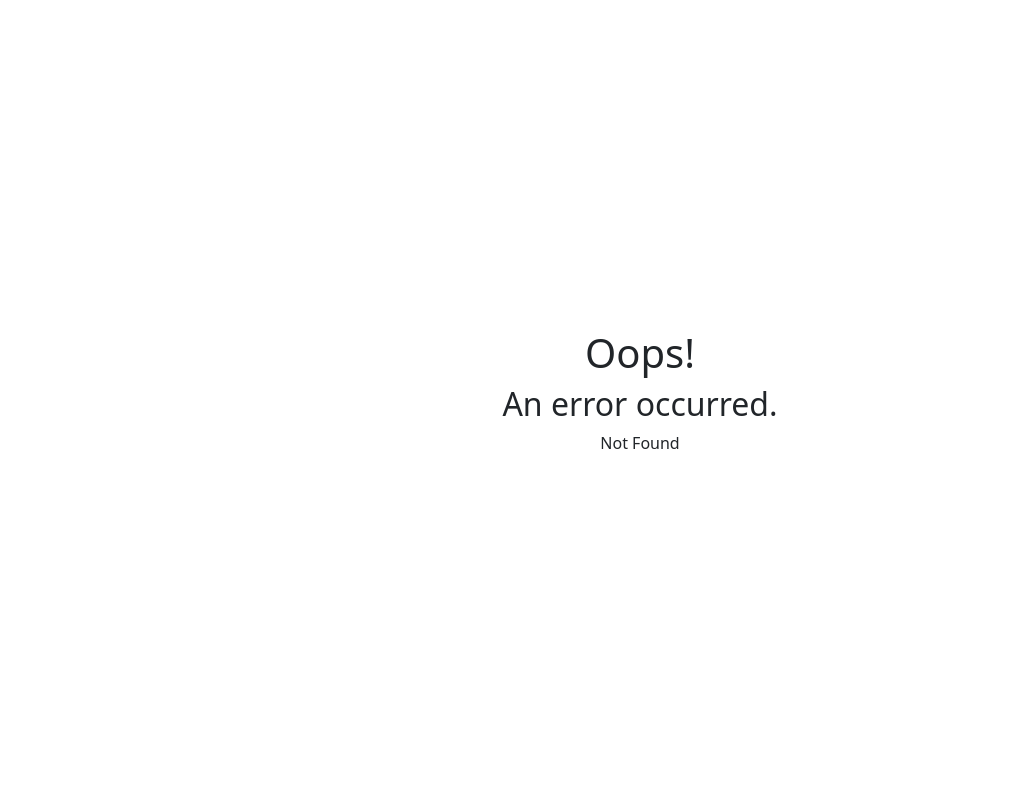
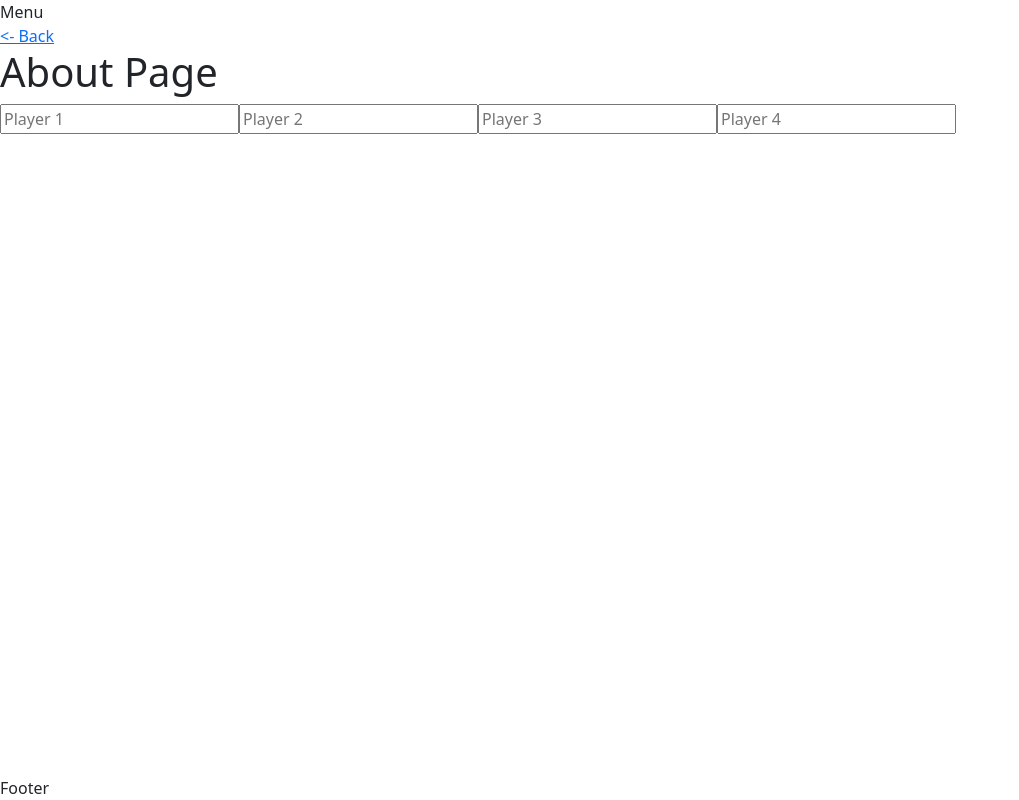
Before and after one commit to nwils000/intermediate-react-practice, a React (Vite) app: page /edit-team in a window 1280 px wide. Before the commit this address had no page. Shown: the whole page, without its empty margins (0-1019 px from the left). Built offline with nearby package versions, Linux system fonts and the light colour scheme.

Commit message:
Initialized project and added 4 input fields

```diff
--- a/src/About.jsx
+++ /dev/null
@@ -1,13 +0,0 @@
-import { Link } from "react-router-dom"
-
-function About() {
-  return (
-    <div className="p-5">
-      <Link to='/'>{'<- Back'}</Link>
-      <h1>About Page</h1>
-    </div>
-  )
-}
-
-
-export default About
--- a/src/App.jsx
+++ /dev/null
@@ -1,21 +0,0 @@
-import { Link } from "react-router-dom"
-
-const Title = () => {
-  return (
-    <h1>
-      Hello World!
-    </h1>
-  )
-}
-
-function App() {
-  return (
-    <div className="p-5">
-      <Link to='/about'>About</Link>
-      <Title />
-    </div>
-  )
-}
-
-
-export default App
--- /dev/null
+++ b/src/EditTeam.jsx
@@ -0,0 +1,16 @@
+import { Link } from 'react-router-dom';
+
+function EditTeam() {
+  return (
+    <div>
+      <Link to="/">{'<- Back'}</Link>
+      <h1>About Page</h1>
+      <input type="text" placeholder="Player 1" />
+      <input type="text" placeholder="Player 2" />
+      <input type="text" placeholder="Player 3" />
+      <input type="text" placeholder="Player 4" />
+    </div>
+  );
+}
+
+export default EditTeam;
--- /dev/null
+++ b/src/Home.jsx
@@ -0,0 +1,16 @@
+import { Link } from 'react-router-dom';
+
+const Title = () => {
+  return <h1>Hello World!</h1>;
+};
+
+function Home() {
+  return (
+    <div>
+      <Link to="/edit-team">Team Summary</Link>
+      <Title />
+    </div>
+  );
+}
+
+export default Home;
--- a/src/main.jsx
+++ b/src/main.jsx
@@ -1,32 +1,27 @@
-import React from 'react'
-import ReactDOM from 'react-dom/client'
-import {
-  createBrowserRouter,
-  RouterProvider,
-  Outlet,
-} from 'react-router-dom'
+import React from 'react';
+import ReactDOM from 'react-dom/client';
+import { createBrowserRouter, RouterProvider, Outlet } from 'react-router-dom';
 
 // project styles
-import 'bootstrap/dist/css/bootstrap.min.css'
-import './App.css'
+import 'bootstrap/dist/css/bootstrap.min.css';
+import './App.css';
 
-import About from './About'
-import App from './App'
-import ErrorPage from './ErrorPage'
-import Header from './Header'
-import Footer from './Footer'
-
+import EditTeam from './EditTeam';
+import Home from './Home';
+import ErrorPage from './ErrorPage';
+import Header from './Header';
+import Footer from './Footer';
 
 function Layout() {
   return (
     <>
       <Header />
-        <div id='page-content'>
+      <div id="page-content">
         <Outlet />
       </div>
       <Footer />
     </>
-  )
+  );
 }
 
 const router = createBrowserRouter([
@@ -36,17 +31,17 @@ const router = createBrowserRouter([
     children: [
       {
         path: '/',
-        element: <App />,
-        errorElement: <ErrorPage />
+        element: <Home />,
+        errorElement: <ErrorPage />,
       },
       {
-        path: '/about',
-        element: <About />
+        path: '/edit-team',
+        element: <EditTeam />,
       },
-    ]
-  }
-])
+    ],
+  },
+]);
 
 ReactDOM.createRoot(document.getElementById('root')).render(
   <RouterProvider router={router} />
-)
+);
```
Lines whose indentation alone changed are shown as unchanged.
